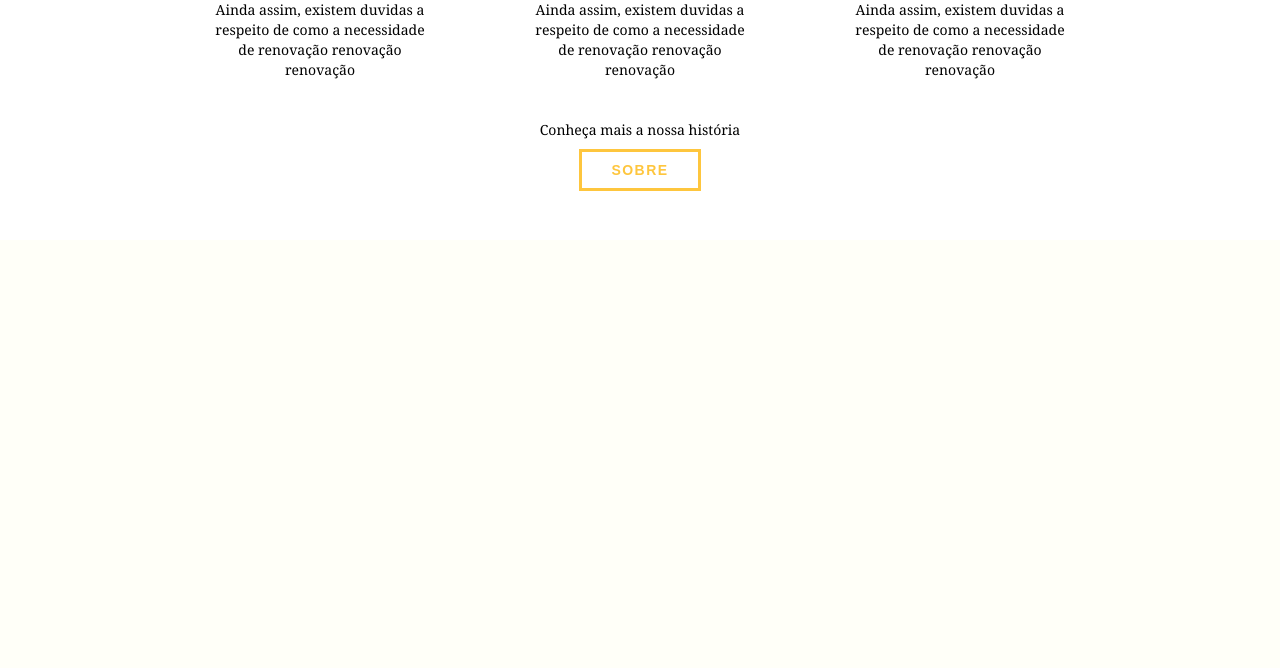
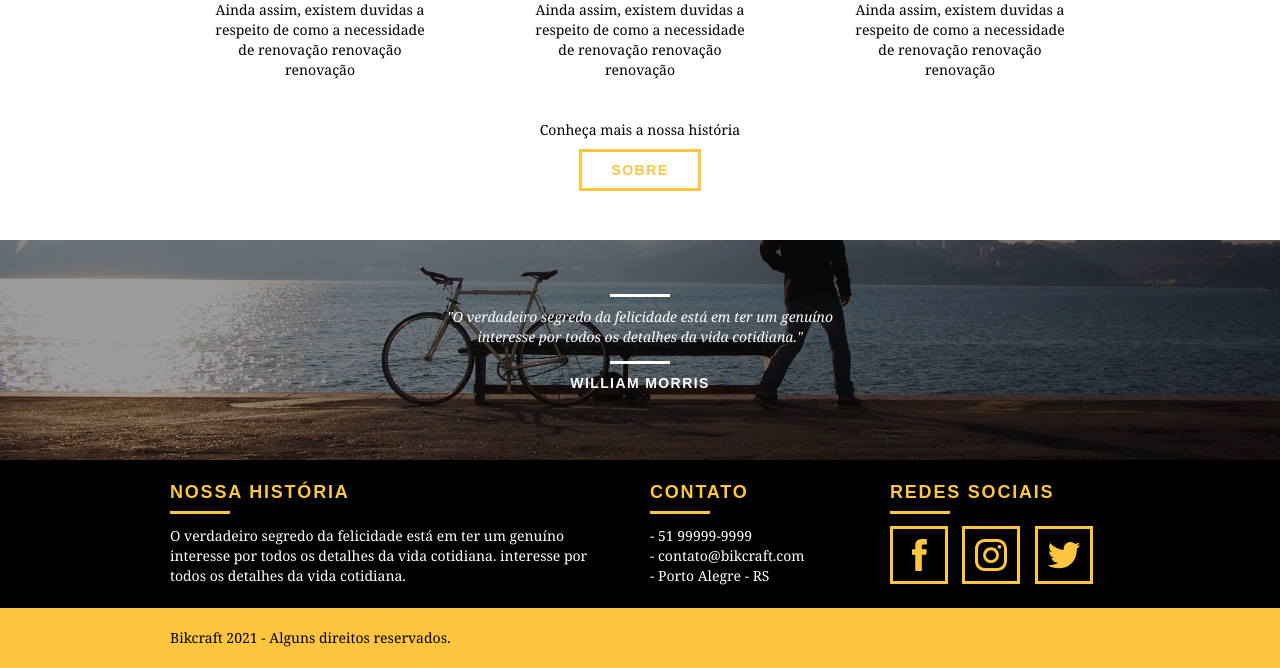
Before and after one commit to 89anderson/Bikcraft, a PHP site: page / in a window 1280 px wide. Shown: the part 2280-2948 px from the top of the page. Before the commit the page ends 2471 px from the top, so only its background shows below. Run offline with PHP 8.4, Linux system fonts and the light colour scheme.

Commit message:
finalizando o index

```diff
--- a/web/css/style.css
+++ b/web/css/style.css
@@ -257,3 +257,76 @@ img {
   background: #000;
   margin: 6px auto;
 }
+
+/* Quebra */
+
+.quebra {
+  width: 100%;
+  height: 220px;
+  background: url("../img/bg-footer.jpg") no-repeat center;
+  background-size: cover;
+  text-align: center;
+  padding-top: 40px;
+}
+
+.quebra .quote-externo {
+  max-width: 400px;
+}
+
+/* footer */
+
+.footer {
+  width: 100%;
+  background: #000;
+  color: #fff;
+  padding: 20px 0;
+}
+
+.footer h3 {
+  font-size: 18px;
+  line-height: 25px;
+  color: #fec63e;
+  text-transform: uppercase;
+  letter-spacing: 0.1em;
+  font-weight: bold;
+}
+
+.footer h3:after {
+  content: "";
+  display: block;
+  width: 60px;
+  height: 3px;
+  background: #fec63e;
+  margin: 6px 0 12px 0;
+}
+
+.footer_historia {
+  padding-right: 40px;
+}
+
+.footer_contato ul li {
+  font-size: 14px;
+  line-height: 20px;
+  font-family: Georgia, "Times New Roman", serif;
+}
+
+.footer_redes ul li {
+  display: inline-block;
+  margin-right: 10px;
+}
+
+.footer_redes ul li a {
+  border: 3px solid #fec63e;
+  display: block;
+  padding: 10px;
+}
+
+.footer_redes ul li a:hover {
+  border-color: #fff;
+}
+
+.copy {
+  width: 100%;
+  background: #fec63e;
+  padding: 20px;
+}
--- a/web/index.html
+++ b/web/index.html
@@ -4,7 +4,7 @@
 <head>
 	<meta charset="utf-8">
 	<meta http-equiv="X-UA-Compatible" content="IE=edge">
-    <meta name="viewport" content="width=device-width, initial-scale=1.0">
+	<meta name="viewport" content="width=device-width, initial-scale=1.0">
 	<title>Bikcraft</title>
 	<link rel="stylesheet" href="css/normalize.css">
 	<link rel="stylesheet" href="css/reset.css">
@@ -138,6 +138,56 @@
 
 	</section>
 
+	<section class="quebra">
+		<div class="container">
+			<blockquote class="quote-externo">
+
+				<p>"O verdadeiro segredo da felicidade está em ter um genuíno interesse por todos os detalhes da vida cotidiana."</p>
+				<cite>WILLIAM MORRIS</cite>
+
+			</blockquote>
+		</div>
+	</section>
+
+	<footer>
+
+		<div class="footer">
+
+			<div class="container">
+				<div class="grid-8 footer_historia">
+					<h3>Nossa História</h3>
+					<p>O verdadeiro segredo da felicidade está em ter um genuíno interesse por todos os detalhes da vida cotidiana. interesse por todos os detalhes da vida cotidiana.</p>
+				</div>
+
+				<div class="grid-4 footer_contato">
+					<h3>Contato</h3>
+					<ul>
+						<li>- 51 99999-9999</li>
+						<li>- contato@bikcraft.com</li>
+						<li>- Porto Alegre - RS</li>
+					</ul>
+				</div>
+
+				<div class="grid-4 footer_redes">
+					<h3>Redes Sociais</h3>
+					<ul>
+						<li><a href="http://facebook.com" target="_blank"><img src="img/redes-sociais/facebook.svg" alt="facebook"></a></li>
+						<li><a href="http://instagram.com" target="_blank"><img src="img/redes-sociais/instagram.svg" alt="instagram"></a></li>
+						<li><a href="http://twitter.com" target="_blank"><img src="img/redes-sociais/twitter.svg" alt="twitter"></a></li>
+					</ul>
+				</div>
+
+			</div>
+		</div>
+
+		<div class="copy">
+			<div class="container">
+				<p class="grid-16">Bikcraft 2021 - Alguns direitos reservados.</p>
+			</div>
+		</div>
+
+	</footer>
+
 </body>
 
 </html>
```
